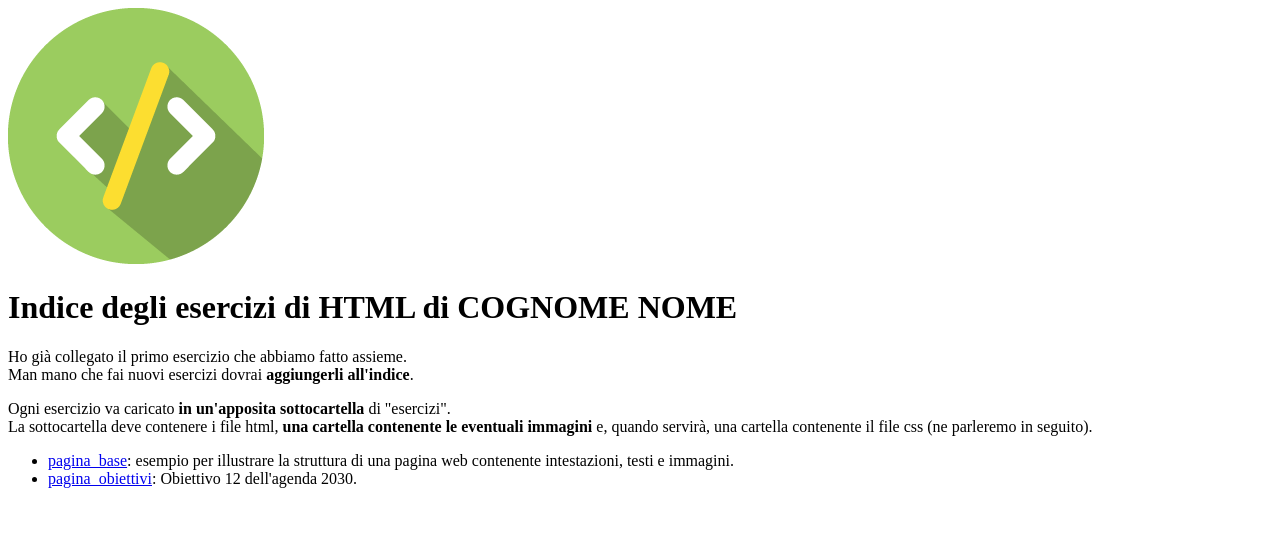
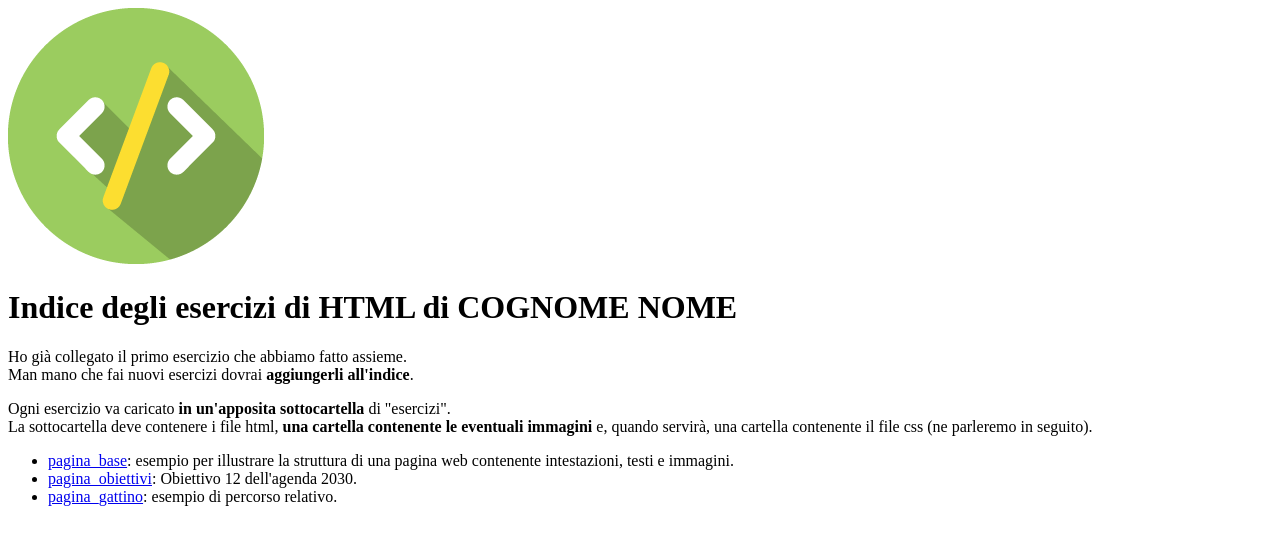
Before and after one commit to AndreForge/Esercizi-html, a plain HTML site: page index.html in a window 1280 px wide. Drawn offline with Linux system fonts and the light colour scheme.

Commit message:
Update index.html

```diff
--- a/index.html
+++ b/index.html
@@ -26,6 +26,10 @@
         <a href="esercizi/01 Obiettivi/index.html">pagina_obiettivi</a>:
         Obiettivo 12 dell'agenda 2030.
       </li>
+      <li>
+        <a href="esercizi/02 percorsi relativi/Esempio1/html/documenti/mio_documento.html">pagina_gattino</a>:
+        esempio di percorso relativo.
+      </li>
     </ul>
 </body>
 </html>
```
